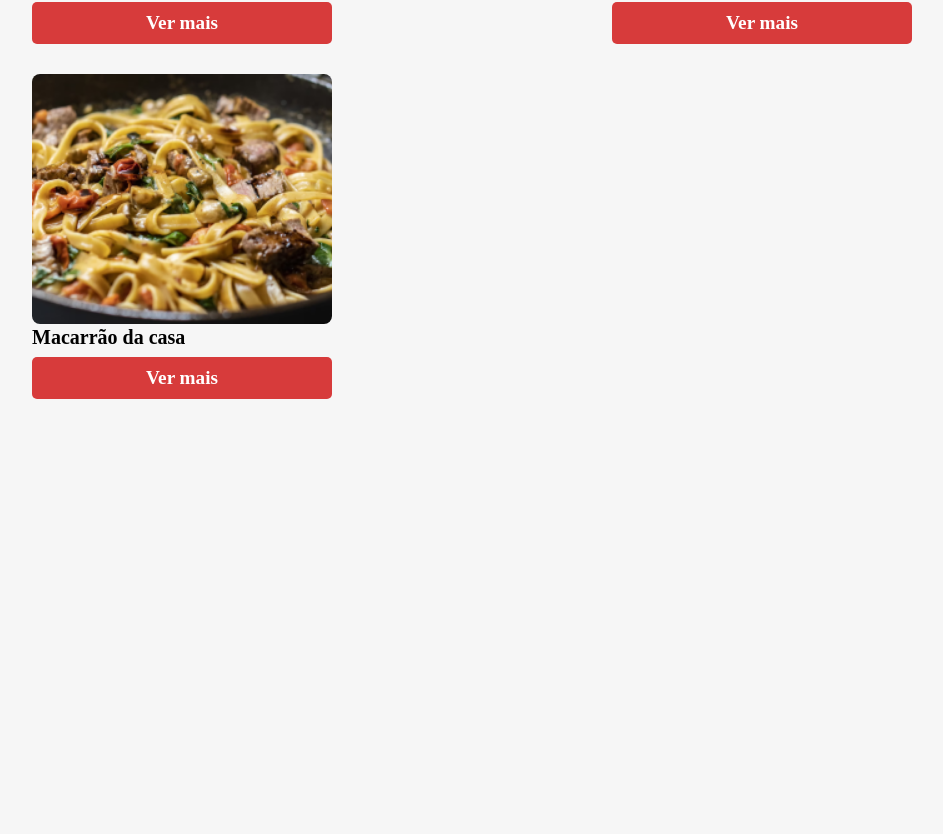
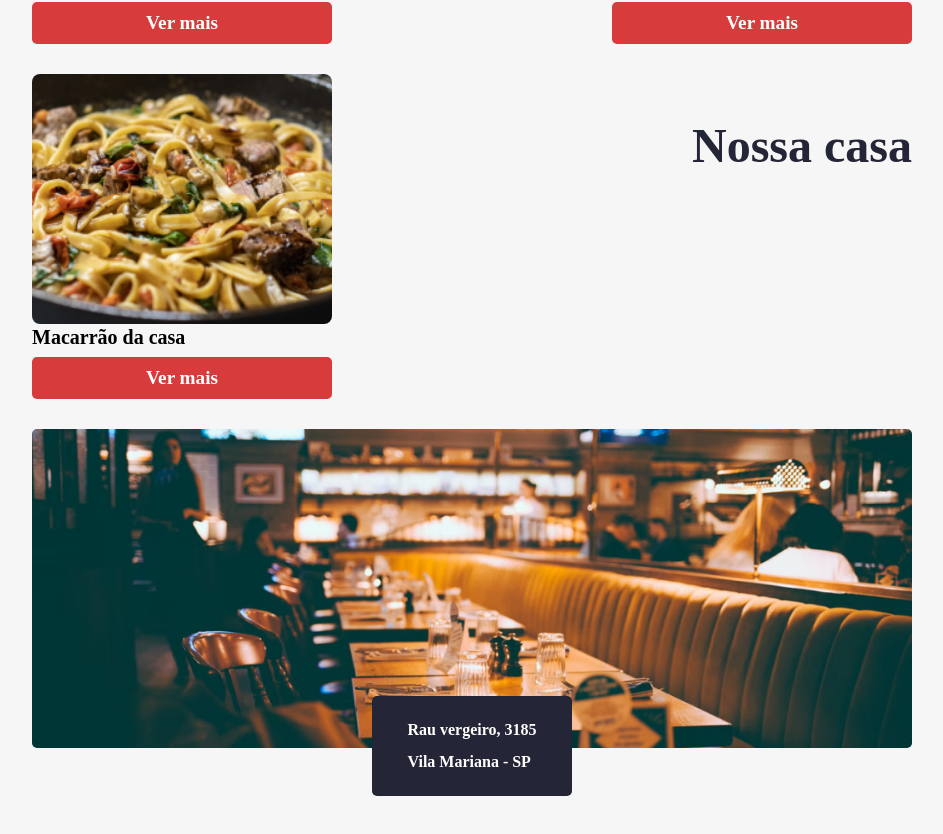
Before and after one commit to Odisseu93/aluroni, a React (Create React App) app: page / in a window 1280 px wide. Shown: the part 920-1754 px from the top of the page, without its empty margins (168-1111 px from the left). Before the commit the page ends 1369 px from the top, so only its background shows below. Built offline with nearby package versions, Linux system fonts and the light colour scheme; the HTML template or start-up script is replaced by a standard one; a web font is replaced by a local one.

Commit message:
inserindo o endereço do restaurante

```diff
--- a/src/pages/inicio/index.tsx
+++ b/src/pages/inicio/index.tsx
@@ -1,28 +1,36 @@
 import cardapio from 'data/cardapio.json';
 import styles from './Inicio.module.scss';
 import stylesTema from 'styles/Tema.module.scss';
+import nossaCasa from 'assets/nossa_casa.png';
 
 export default function Inicio() {
   let pratosRecomendados = [...cardapio];
-  pratosRecomendados = pratosRecomendados.sort(() => 0.5 - Math.random()).splice(0,3);
+  pratosRecomendados = pratosRecomendados
+    .sort(() => 0.5 - Math.random())
+    .splice(0, 3);
 
   return (
     <>
-      <h3 className={stylesTema.titulo}>
-        Recomendações da cozinha
-      </h3>
+      <h3 className={stylesTema.titulo}>Recomendações da cozinha</h3>
       <section className={styles.recomendados}>
-        {pratosRecomendados.map(item => (
+        {pratosRecomendados.map((item) => (
           <article key={item.id} className={styles.recomendado}>
             <figure className={styles.recomendado__imagem}>
               <img src={item.photo} alt={item.title} />
               <figcaption className={styles.recomendado__imagem__caption}>{item.title}</figcaption>
             </figure>
-            <button className={styles.recomendado__botao}>
-              Ver mais
-            </button>
+            <button className={styles.recomendado__botao}>Ver mais</button>
           </article>
         ))}
+        <h3 className={stylesTema.titulo}> Nossa casa </h3>
+        <article className={styles.nossaCasa}>
+          <figure>
+            <img src={nossaCasa} alt="Casa do aluroni" />
+          </figure>
+          <p className={styles.nossaCasa__endereco}>
+            Rau vergeiro, 3185 <br /> <br /> Vila Mariana - SP
+          </p>
+        </article>
       </section>
     </>
   );
```
Also changed, not shown: src/assets/nossa_casa.png (added).
